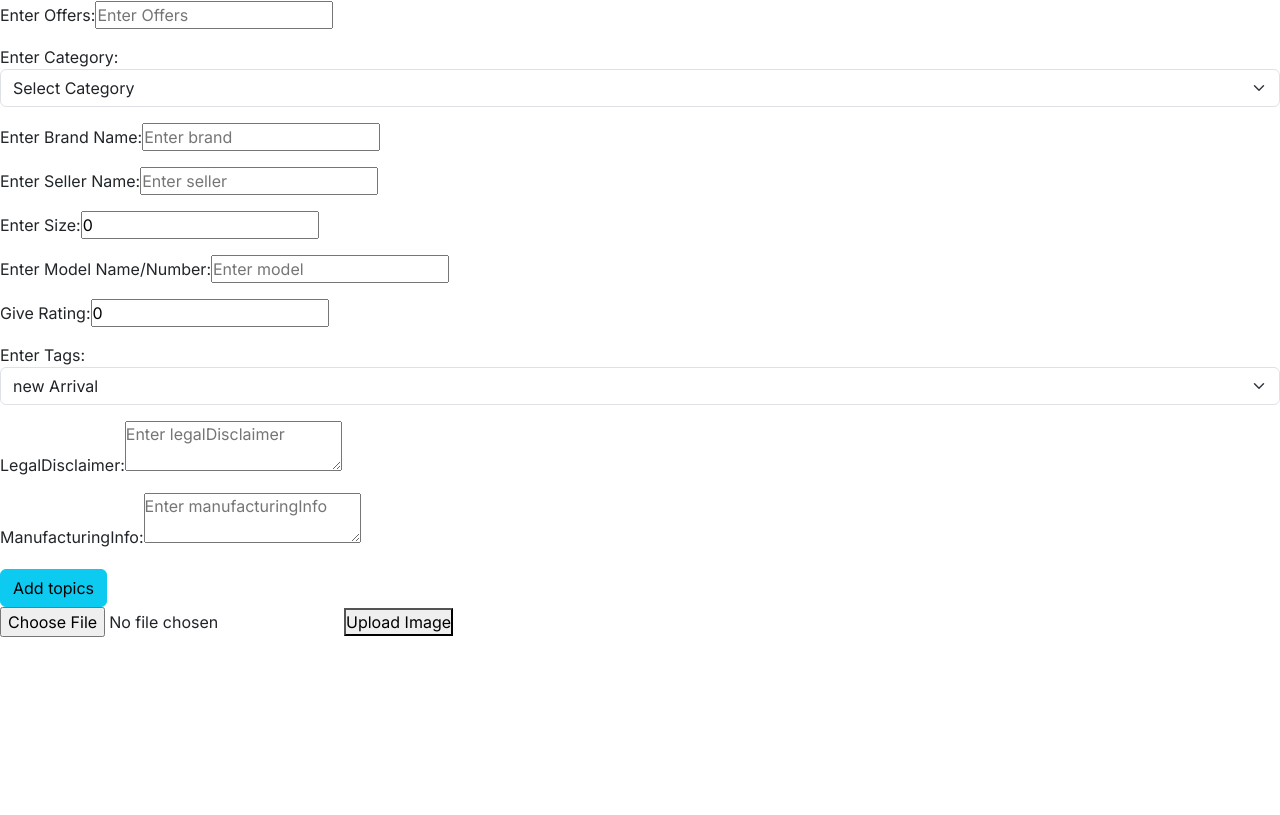
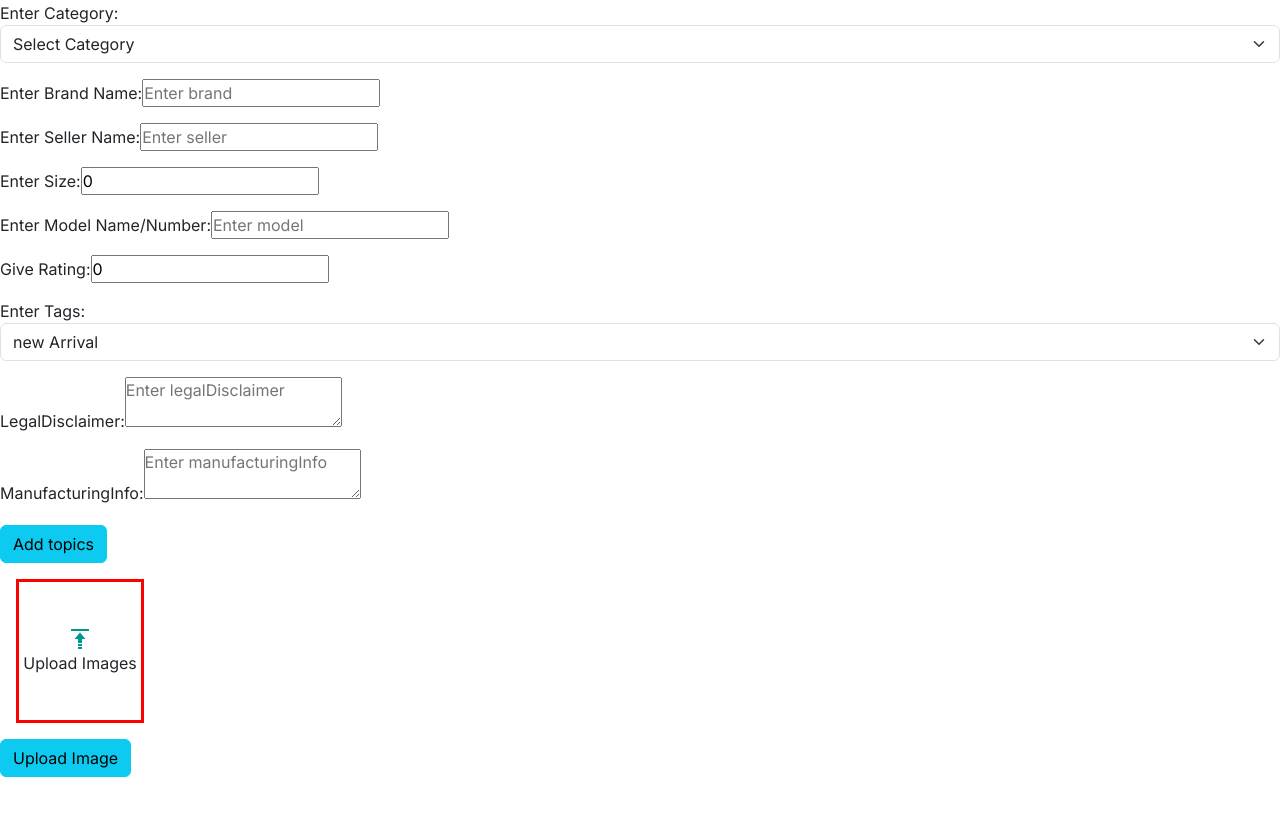
Before and after one commit to KashyapAmanSingh/Gym-Ecommerce-AdminDash_board, a Next.js app: page /addTopic in a window 1280 px wide. Shown: the part 465-1280 px from the top of the page. Before the commit the page ends 1150 px from the top, so only its background shows below. Built offline with nearby package versions, Linux system fonts and the light colour scheme; what cloudinary-core would draw is missing.

Commit message:
feature- multiple url on dbs of image

```diff
--- a/Component/Cloudnary.jsx
+++ b/Component/Cloudnary.jsx
@@ -1,21 +1,29 @@
+
+"use client"
 import React, { useState } from 'react';
 import axios from 'axios'; // Import axios
 import cloudinary from 'cloudinary-core'; // Import the Cloudinary library
+import { FcUpload } from 'react-icons/fc';
 
 const cloudinaryCore = new cloudinary.Cloudinary({ cloud_name: 'dm2wuzfzc' });
 
 function ImageUpload({ setOptimisedImageUrl,OptimisedImageUrl}) {
-  const [selectedFile, setSelectedFile] = useState(null);
+
+  const [selectedFiles, setSelectedFiles] = useState([]);
 
   const handleFileSelect = (e) => {
-    const file = e.target.files[0];
-    setSelectedFile(file);
+    const files = e.target.files;
+    setSelectedFiles([...selectedFiles, ...files]);
   };
 
   const handleImageUpload = async () => {
-    if (selectedFile) {
+    if (selectedFiles.length > 0) {
       const formData = new FormData();
-      formData.append('file', selectedFile);
+
+      selectedFiles.forEach((file) => {
+        formData.append('file', file);
+      });
+
       formData.append('upload_preset', 'bofedne7');
 
       try {
@@ -33,7 +41,8 @@ function ImageUpload({ setOptimisedImageUrl,OptimisedImageUrl}) {
             fetch_format: 'auto',
           });
 
-          setOptimisedImageUrl(optimizedImageUrl);
+          // Update OptimisedImageUrl as an array
+          setOptimisedImageUrl([...OptimisedImageUrl, optimizedImageUrl]);
         } else {
           console.error('Image upload failed');
         }
@@ -45,25 +54,38 @@ function ImageUpload({ setOptimisedImageUrl,OptimisedImageUrl}) {
     }
   };
 
+
   return (
     <div>
+
+
+<label htmlFor="image_input" id="file-upload-btn">
+        <FcUpload size={24} /> Upload Images
+      </label>
       <input
         type="file"
         name="image"
+        id='image_input'
         accept=".jpg, .jpeg, .png"
+        multiple
         onChange={handleFileSelect}
       />
-      <button type="button" onClick={handleImageUpload}>
+      <button type="button"     className='btn btn-info' onClick={handleImageUpload}>
         Upload Image
       </button>
 
-      {OptimisedImageUrl && (
-        <div>
-          <p>Uploaded Image:</p>
-          <img src={OptimisedImageUrl} alt="Uploaded" />
-          <p>This is the final URL: {OptimisedImageUrl}</p>
-        </div>
-      )}
+      {OptimisedImageUrl.length > 0 && (
+  <div>
+    <p>Uploaded Images:</p>
+    {OptimisedImageUrl.map((url, index) => (
+      <div key={index}>
+        <img src={url} alt={`Uploaded ${index}`} />
+        <p>This is the final URL: {url}</p>
+      </div>
+    ))}
+  </div>
+)}
+
 
     </div>
 
--- a/models/topic.js
+++ b/models/topic.js
@@ -10,10 +10,11 @@ const topicSchema = new Schema(
       type: String,
       required: [true, "Description Must be Provided, can't be empty"]
     },
-    image: {
+    images: [{
       type: String,
-      required: [true, "Image URL Must be Provided, can't be empty"]
-    },
+      required: [true, "Image must be provided"],
+    }],
+
     price: {
       type: Number,
       required: [true, "Enter Price, it can't be empty"]
--- a/package.json
+++ b/package.json
@@ -18,6 +18,7 @@
     "mongoose": "^7.5.0",
     "next": "^13.4.19",
     "react": "^18.2.0",
-    "react-dom": "^18.2.0"
+    "react-dom": "^18.2.0",
+    "react-icons": "^4.11.0"
   }
 }
--- a/src/app/addTopic/page.jsx
+++ b/src/app/addTopic/page.jsx
@@ -3,12 +3,12 @@ import React, { useState } from 'react';
 import ImageUpload from '../../../Component/Cloudnary';
 
 const AddTopic = () => {
-  const [OptimisedImageUrl, setOptimisedImageUrl] = useState();
-
+  const [OptimisedImageUrl, setOptimisedImageUrl] = useState([]);
+console.log("==============OptimisedImageUrl================",OptimisedImageUrl)
   const [productData, setProductData] = useState({
     title: '',
     description: '',
-    image: '',
+
     price: 0,
     stock: 0,
     discount: 0,
@@ -23,8 +23,6 @@ const AddTopic = () => {
     legalDisclaimer: '',
     manufacturingInfo: '',
   });
-
-  console.log('================================productData productData productData', productData)
 
   const handleChange = (e) => {
     const { name, value } = e.target;
@@ -41,10 +39,6 @@ const AddTopic = () => {
   };
 
 
-  console.log("productData.tags", productData.tags)
-
-  console.log('================================productData productData productData', productData)
-
   const handleSubmit = async (e) => {
     e.preventDefault();
 
@@ -57,13 +51,12 @@ const AddTopic = () => {
         method: 'POST',
         headers: { 'Content-Type': 'application/json' },
 
-
-
         body: JSON.stringify({
           ...productData,
-     image:OptimisedImageUrl,
+          images: OptimisedImageUrl,
           dateAdded: new Date(),
         }),
+
 
       });
       if (res.ok) {
@@ -96,17 +89,16 @@ return NextResponse.error("Failed to create the topic", { status: 500 });
 
 
         </div>
-        <div class="mb-3 mt-3">
+        {/* <div class="mb-3 mt-3">
           <label htmlFor="ImageUrl">Upload Image:</label>
 
           <input type="text" placeholder='Upload Image ' name='ImageUrl' id='ImageUrl' value={OptimisedImageUrl} onChange={handleChange} />
 
-        </div>
+        </div> */}
         <div class="mb-3 mt-3">
           <label htmlFor="Price"> Enter Price:</label>
 
-          {/* <input type="text" placeholder='Enter Price' name='Price' id='Price' value={productData.price} onChange={handleChange} required /> */}
-          <input placeholder='Enter Price' name='price' id='Price' value={productData.price} onChange={handleChange} required />
+           <input placeholder='Enter Price' name='price' id='Price' value={productData.price} onChange={handleChange} required />
 
         </div>
         <div class="mb-3 mt-3">
--- a/src/app/api/topics/route.js
+++ b/src/app/api/topics/route.js
@@ -6,7 +6,6 @@ export async function POST(request) {
   const {
     title,
     description,
-    image,
     price,
     stock,
     discount,
@@ -20,6 +19,7 @@ export async function POST(request) {
     tags,
     legalDisclaimer,
     manufacturingInfo,
+    images,
     dateAdded,
   } = await request.json();
   await connectMongoDB();
@@ -28,7 +28,6 @@ export async function POST(request) {
      await Topic.create({
       title,
       description,
-      image,
       price,
       stock,
       discount,
@@ -42,6 +41,7 @@ export async function POST(request) {
       tags,
       legalDisclaimer,
       manufacturingInfo,
+      images,
       dateAdded,
     });
 
--- a/src/app/globals.css
+++ b/src/app/globals.css
@@ -106,3 +106,28 @@ a {
     color-scheme: dark;
   }
 }
+
+
+
+
+ #file-upload-btn {
+  border: 3px solid red;
+  height: 9rem;
+  width: 8rem;
+  margin: 1rem;
+  display: flex;
+  flex-direction: column;
+  align-items: center;
+  justify-content: center;
+  cursor: pointer;
+}
+
+/* Hide the default file input */
+#image_input {
+  display: none;
+}
+#image_preview {
+  height: 20rem;
+  width: 18rem;
+  margin-left: 3rem;
+}
```
Also changed, not shown: Component/TopicList.jsx (+6 -7 lines), 1 other file (tests, documents, lock files or other folders).
